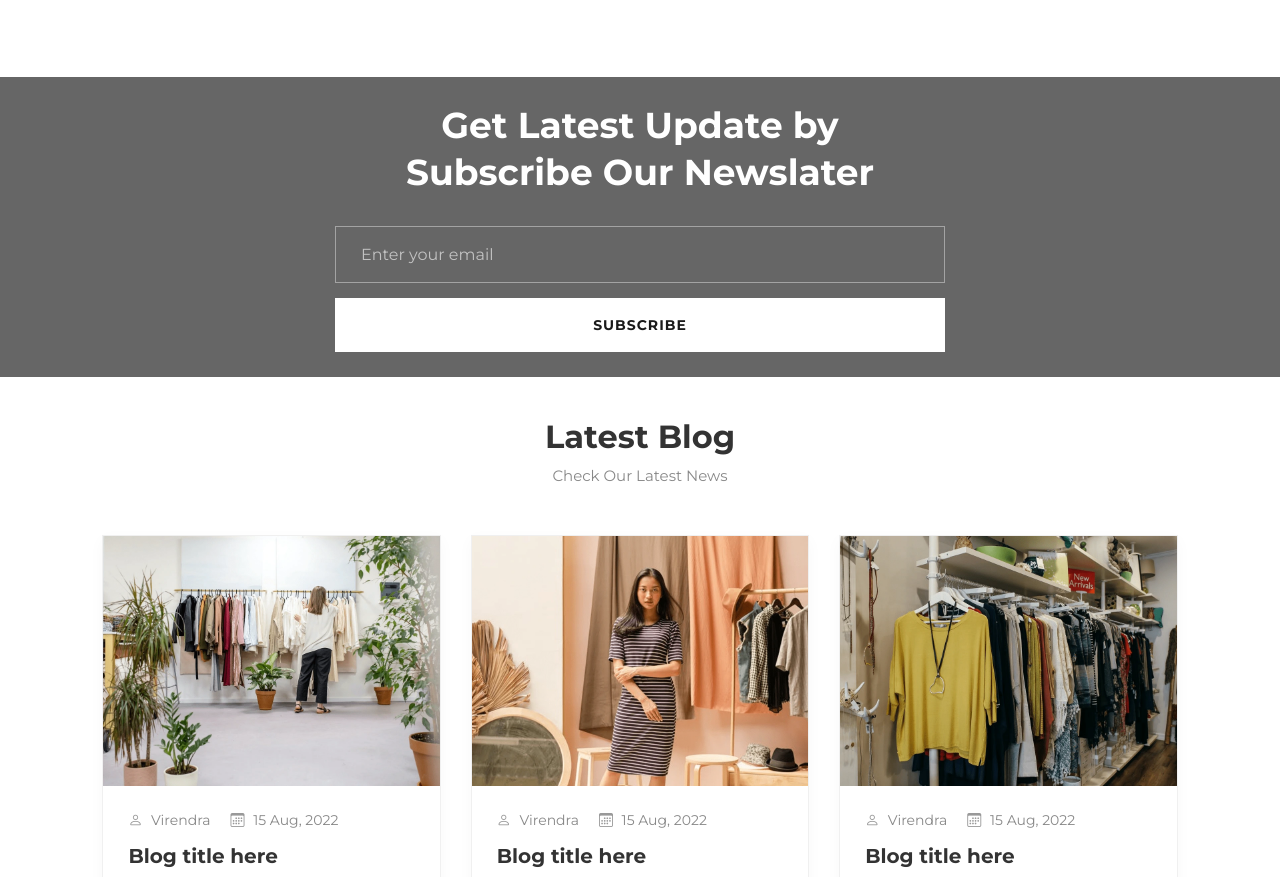
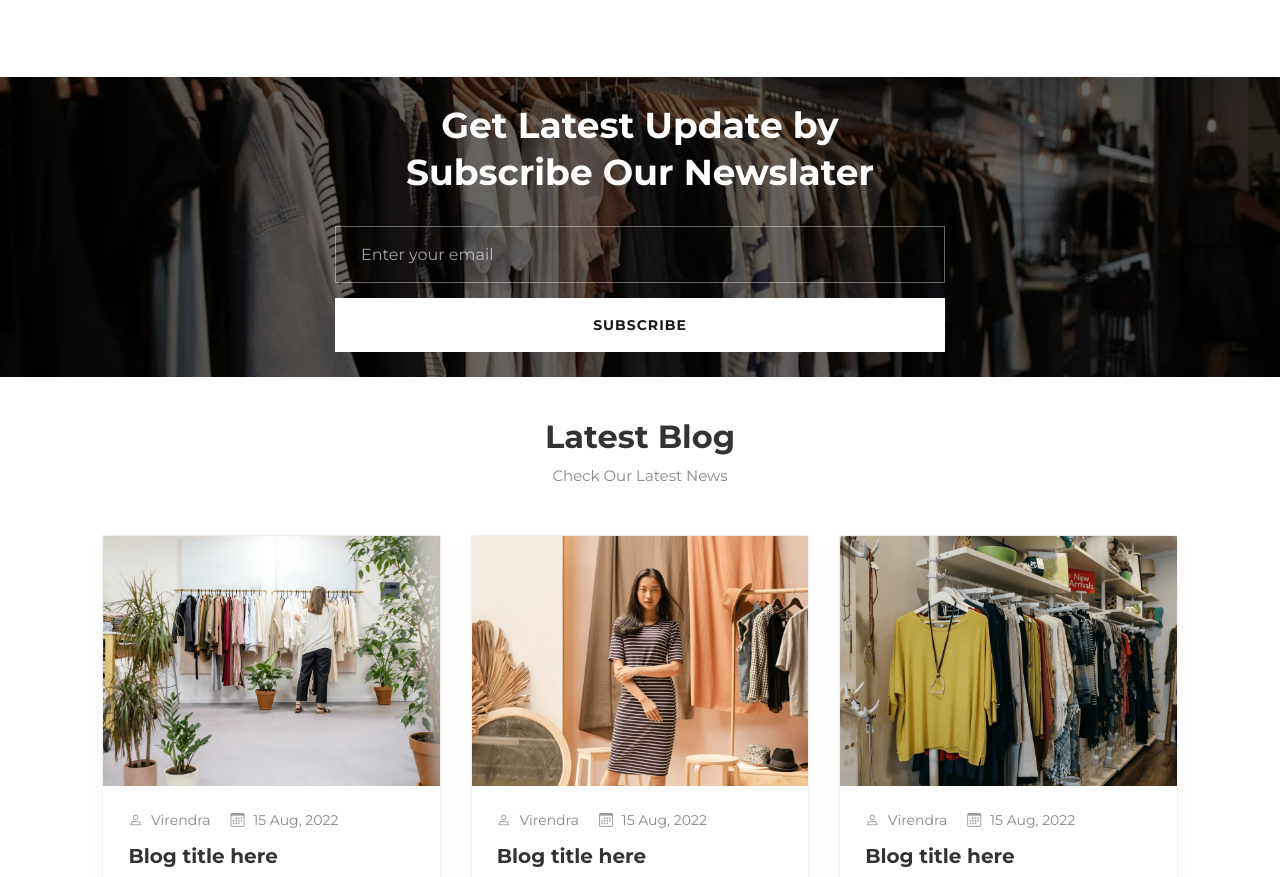
Before and after one commit to saddam-khan-dev/Shopingo-E-Commerce, a plain HTML site: page index.html in a window 1280 px wide. Shown: the part 5016-5893 px from the top of the page. Drawn offline with nearby package versions, Linux system fonts and the light colour scheme; the site is published under a folder, as on GitHub Pages, so addresses that start at the root find nothing.

Commit message:
background image path correction

```diff
--- a/style.css
+++ b/style.css
@@ -980,7 +980,7 @@ input[name="cat-slide"] {
 .newsletter-section {
   width: 100%;
   height: 300px;
-  background-image: url("/Images/news-img.png");
+  background-image: url("images/news-img.png");
   background-size: cover;
   background-position: center;
   position: relative;
```
